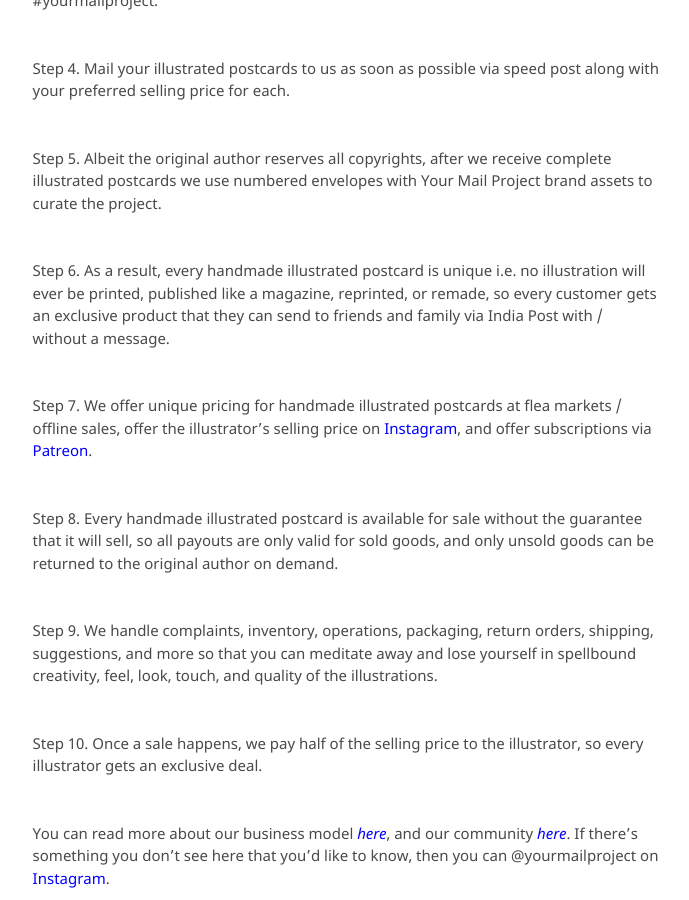
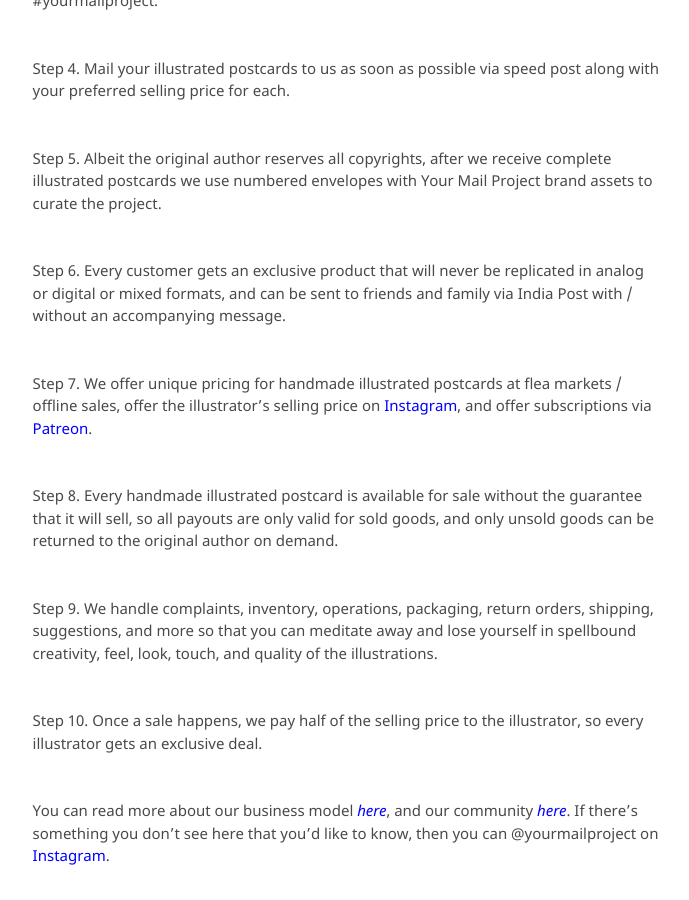
Before and after one commit to kvshvlin/yourmailproject, a Jekyll site: the page built from index.md, in a window 1280 px wide and 900 px high, scrolled down 686 px. Shown: the whole window, without its empty margins (395-1084 px from the left). Built offline with Jekyll 4.4.1, drawn with Linux system fonts in a browser that asks for light colours; our own code applies the rules of GitHub Pages for plain Markdown files.

Commit message:
Update index.md

```diff
--- a/index.md
+++ b/index.md
@@ -14,7 +14,7 @@
 
 Step 5. Albeit the original author reserves all copyrights, after we receive complete illustrated postcards we use numbered envelopes with Your Mail Project brand assets to curate the project.
 
-Step 6. As a result, every handmade illustrated postcard is unique i.e. no illustration will ever be printed, published like a magazine, reprinted, or remade, so every customer gets an exclusive product that they can send to friends and family via India Post with / without a message.
+Step 6. Every customer gets an exclusive product that will never be replicated in analog or digital or mixed formats, and can be sent to friends and family via India Post with / without an accompanying message.
 
 Step 7. We offer unique pricing for handmade illustrated postcards at flea markets / offline sales, offer the illustrator's selling price on <a href="https://www.instagram.com/yourmailproject" target="_blank">Instagram</a>, and offer subscriptions via <a href="https://www.patreon.com/yourmailproject?fan_landing=true" target="_blank">Patreon</a>.
 
```
